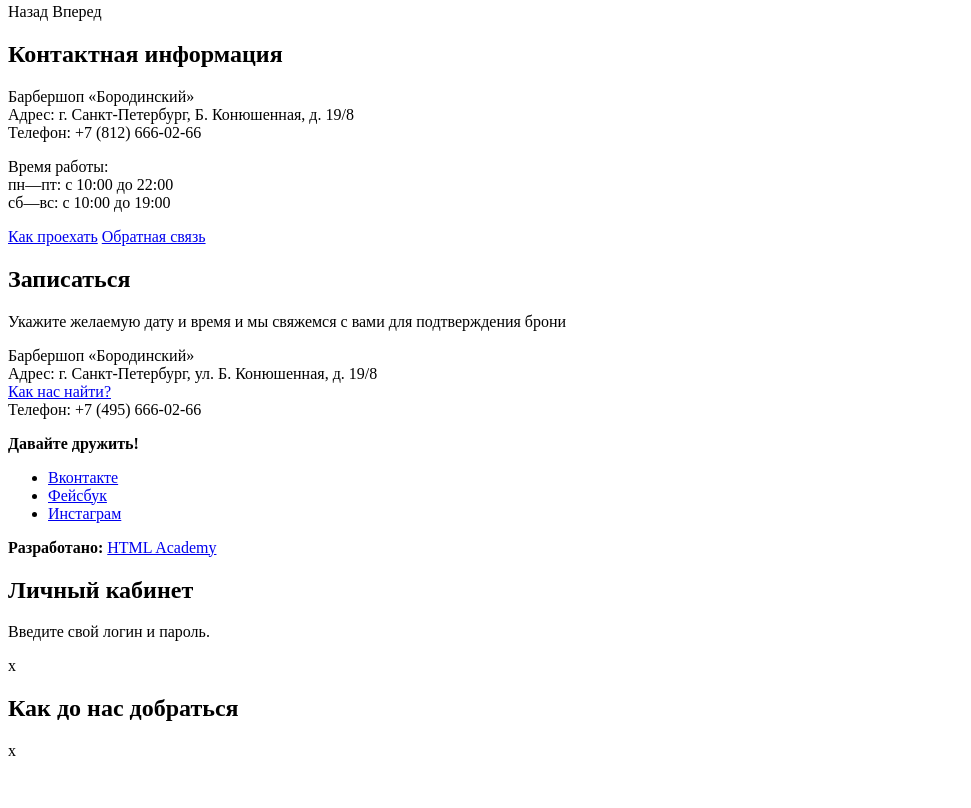
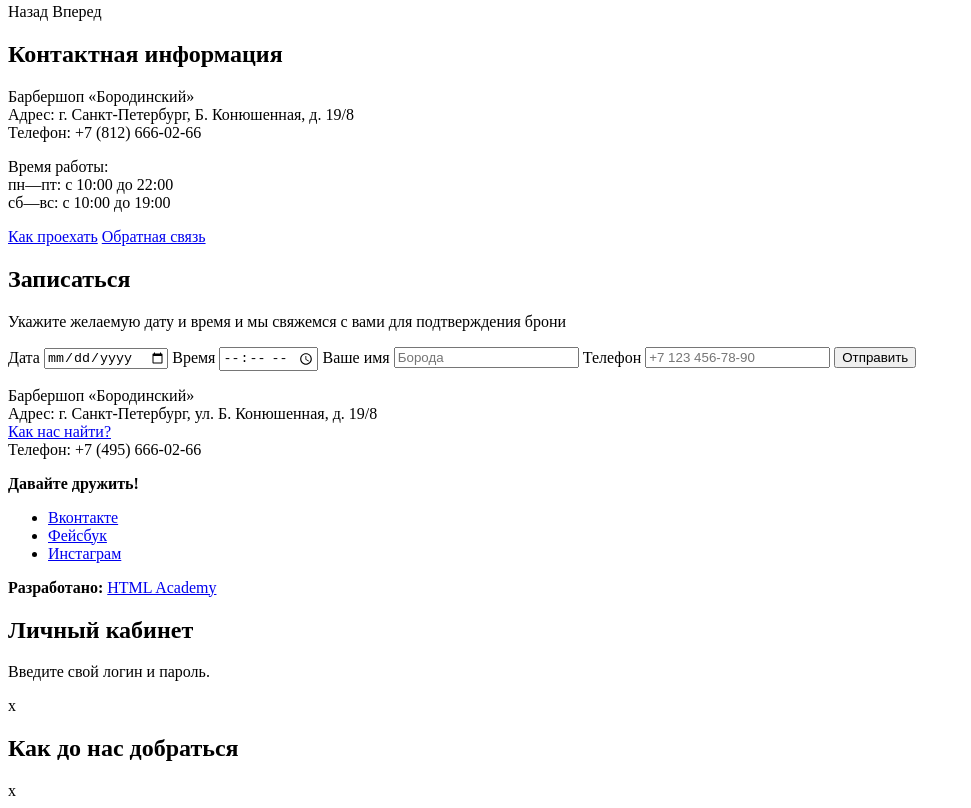
Before and after one commit to pakomarov/1069099-barbershop-25, a plain HTML site: page index.html in a window 1280 px wide. Shown: the part 1114-1922 px from the top of the page, without its empty margins (0-971 px from the left). Before the commit the page ends 1882 px from the top, so only its background shows below. Drawn offline with Linux system fonts and the light colour scheme.

Commit message:
Добавляет на главную мой вариант формы записи

```diff
--- a/index.html
+++ b/index.html
@@ -87,7 +87,21 @@
       <section class="appointment">
         <h2>Записаться</h2>
         <p class="appointment-info">Укажите желаемую дату и время и мы свяжемся с вами для подтверждения брони</p>
-        <!-- Здесь будет форма -->
+        <form action="#" method="post">
+          <label for="appointment-date-field">Дата</label>
+          <input id="appointment-date-field" type="date" name="date" placeholder="08.10.2017">
+
+          <label for="appointment-time-field">Время</label>
+          <input id="appointment-time-field" type="time" name="time" placeholder="10:00">
+
+          <label for="appointment-name-field">Ваше имя</label>
+          <input id="appointment-name-field" type="text" name="name" placeholder="Борода">
+
+          <label for="appointment-phone-field">Телефон</label>
+          <input id="appointment-phone-field" type="tel" name="phone" placeholder="+7 123 456-78-90">
+
+          <button type="submit">Отправить</button>
+        </form>
       </section>
     </main>
     <footer class="main-footer">
```
